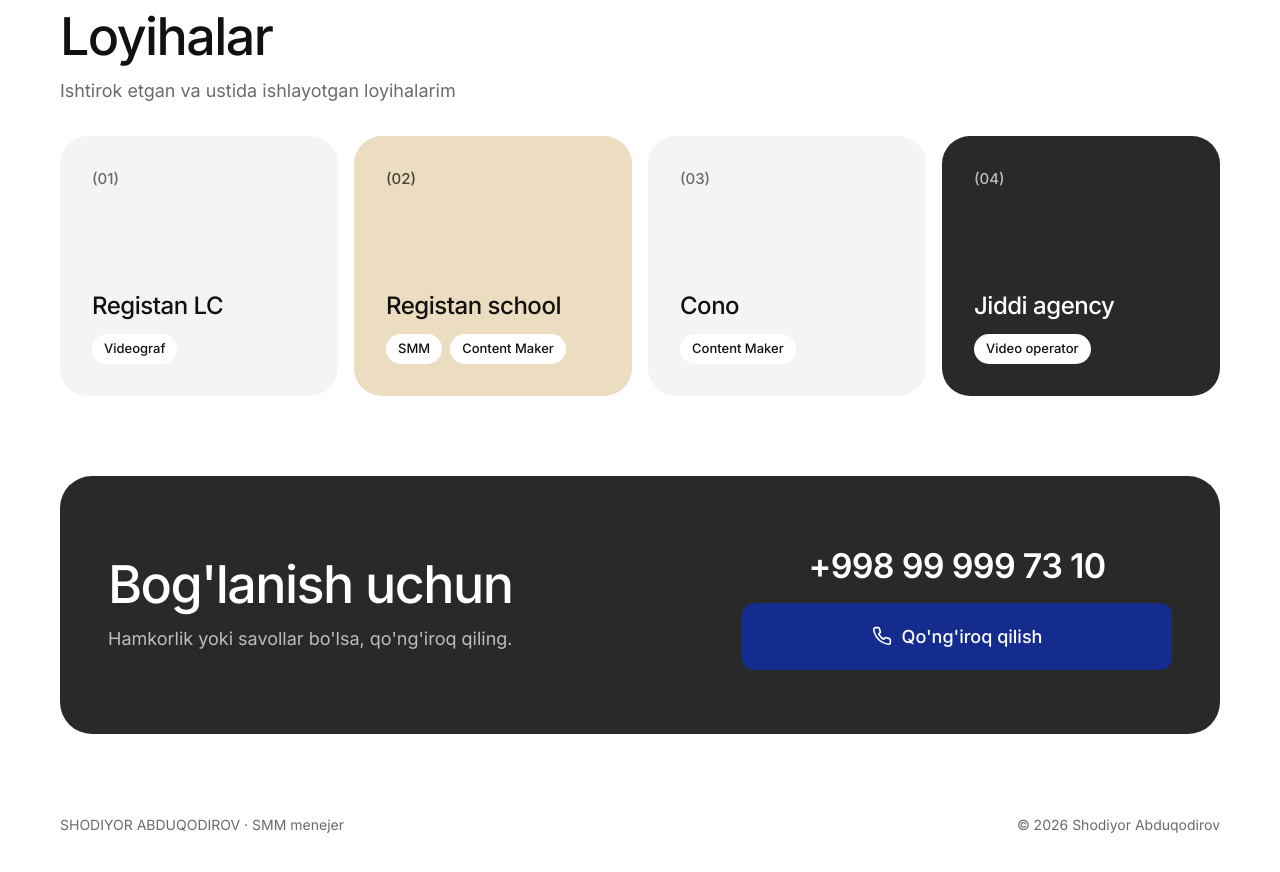
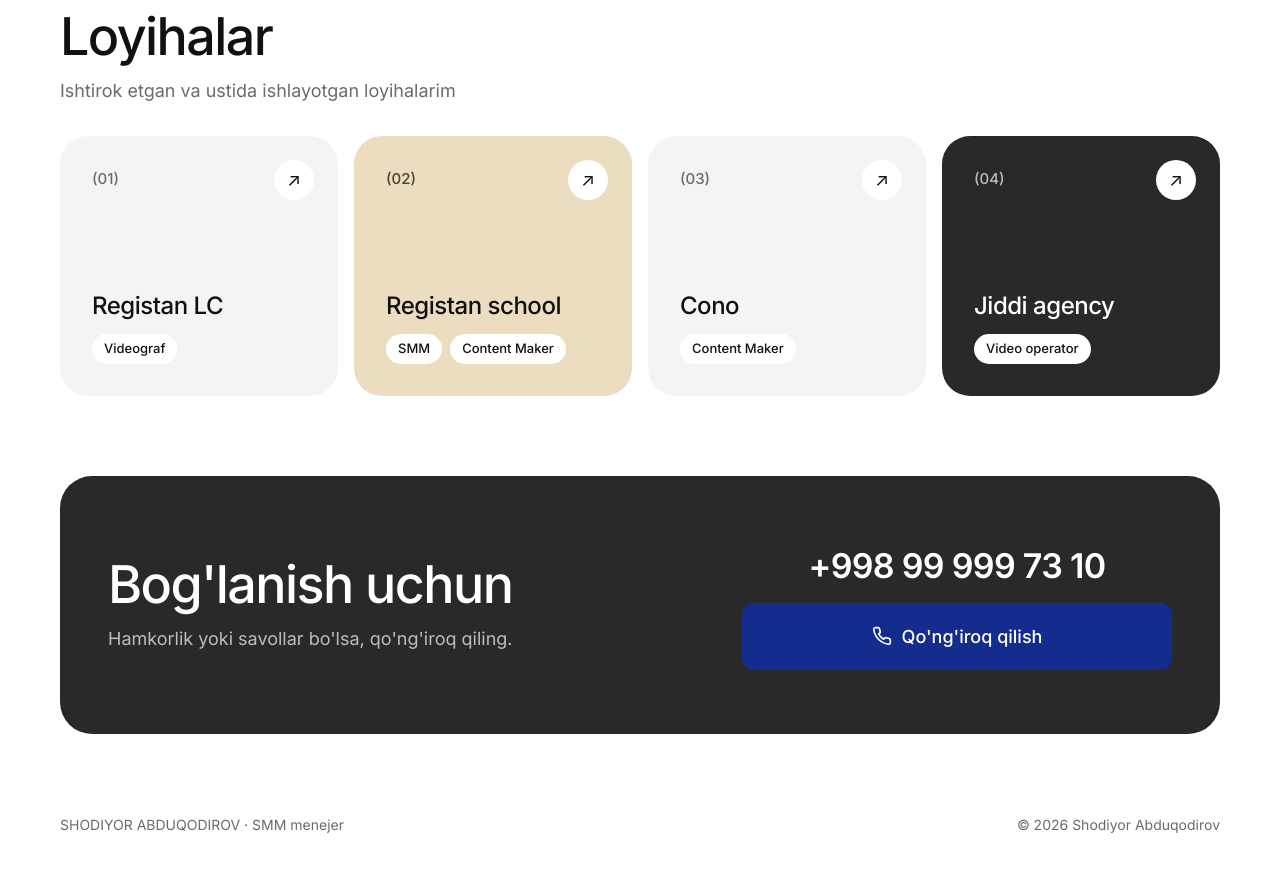
Before and after one commit to abduqodirovshodiyor548-cloud/meningsaytim, a plain HTML site: page index.html in a window 1280 px wide. Shown: the part 2720-3592 px from the top of the page. Drawn offline with Linux system fonts and the light colour scheme.

Commit message:
Loyiha kartochkalariga havolalar qo'shish

```diff
--- a/index.html
+++ b/index.html
@@ -189,6 +189,14 @@
   .card.hl-card p, .card.hl-card .num-tag { color: #4a4234; }
   .card.dark-card { background: var(--dark); color: var(--on-dark); }
   .card.dark-card p, .card.dark-card .num-tag { color: #bdbdbd; }
+  .link-card { position: relative; cursor: pointer; }
+  .link-card .go {
+    position: absolute; top: 24px; right: 24px; width: 40px; height: 40px; border-radius: 50%;
+    display: grid; place-items: center; font-size: 18px;
+    background: var(--surface); color: var(--text);
+    transition: transform .3s ease, background .3s ease, color .3s ease;
+  }
+  .link-card:hover .go { transform: rotate(45deg); background: var(--blue); color: #fff; }
   .tags { display: flex; gap: 8px; flex-wrap: wrap; }
   .tags span { font-size: 13px; padding: 5px 12px; border-radius: 999px; background: var(--surface); color: var(--text); font-weight: 500; }
 
@@ -405,26 +413,26 @@
     <h2 class="reveal">Loyihalar</h2>
     <p class="sub-h reveal">Ishtirok etgan va ustida ishlayotgan loyihalarim</p>
     <div class="grid-4">
-      <div class="card reveal">
-        <span class="num-tag">(01)</span>
+      <a href="https://rgn.uz/" target="_blank" rel="noopener" class="card link-card reveal">
+        <span class="num-tag">(01)</span><span class="go">↗</span>
         <h3>Registan LC</h3>
         <div class="tags"><span>Videograf</span></div>
-      </div>
-      <div class="card hl-card reveal" style="--d:.1s">
-        <span class="num-tag">(02)</span>
+      </a>
+      <a href="https://rgnschool.uz/" target="_blank" rel="noopener" class="card link-card hl-card reveal" style="--d:.1s">
+        <span class="num-tag">(02)</span><span class="go">↗</span>
         <h3>Registan school</h3>
         <div class="tags"><span>SMM</span><span>Content Maker</span></div>
-      </div>
-      <div class="card reveal" style="--d:.2s">
-        <span class="num-tag">(03)</span>
+      </a>
+      <a href="https://www.instagram.com/cono.gelato.uz/" target="_blank" rel="noopener" class="card link-card reveal" style="--d:.2s">
+        <span class="num-tag">(03)</span><span class="go">↗</span>
         <h3>Cono</h3>
         <div class="tags"><span>Content Maker</span></div>
-      </div>
-      <div class="card dark-card reveal" style="--d:.3s">
-        <span class="num-tag">(04)</span>
+      </a>
+      <a href="https://www.instagram.com/jiddi.uz/" target="_blank" rel="noopener" class="card link-card dark-card reveal" style="--d:.3s">
+        <span class="num-tag">(04)</span><span class="go">↗</span>
         <h3>Jiddi agency</h3>
         <div class="tags"><span>Video operator</span></div>
-      </div>
+      </a>
     </div>
   </section>
 
```
